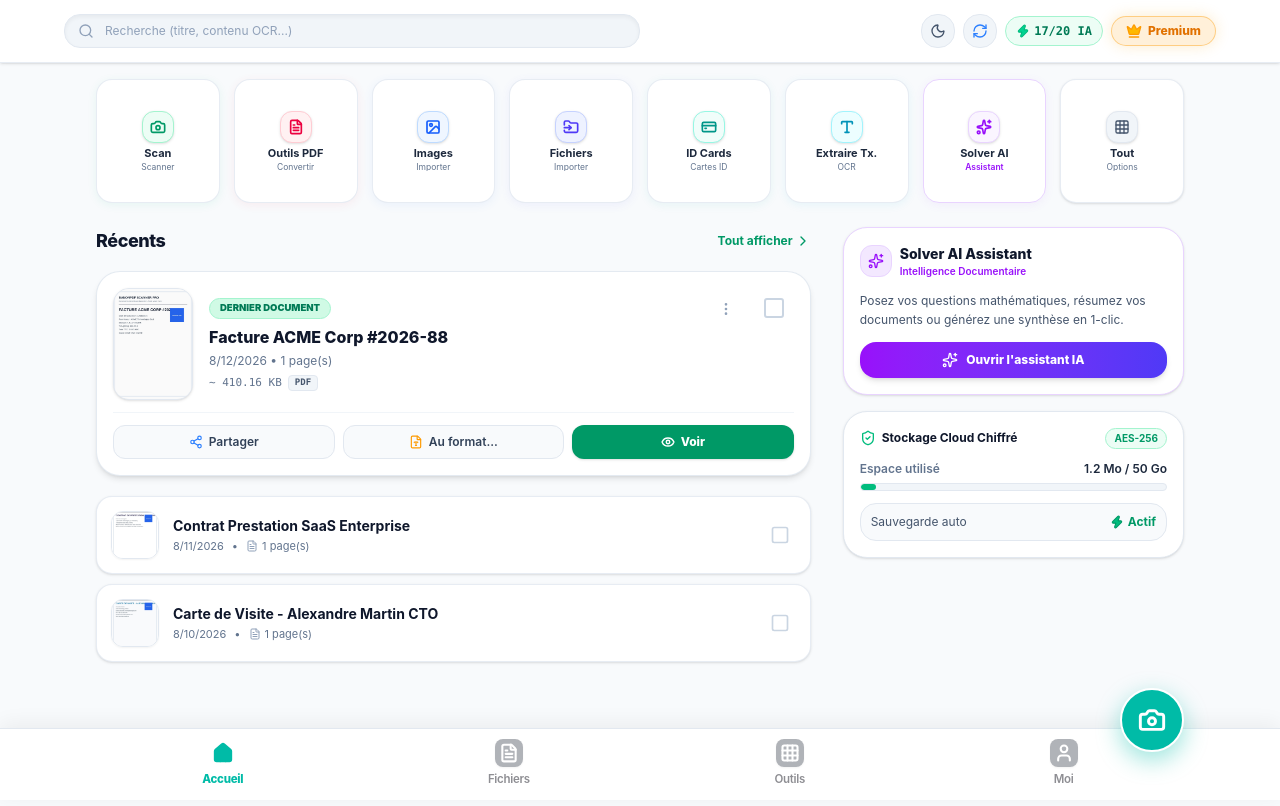
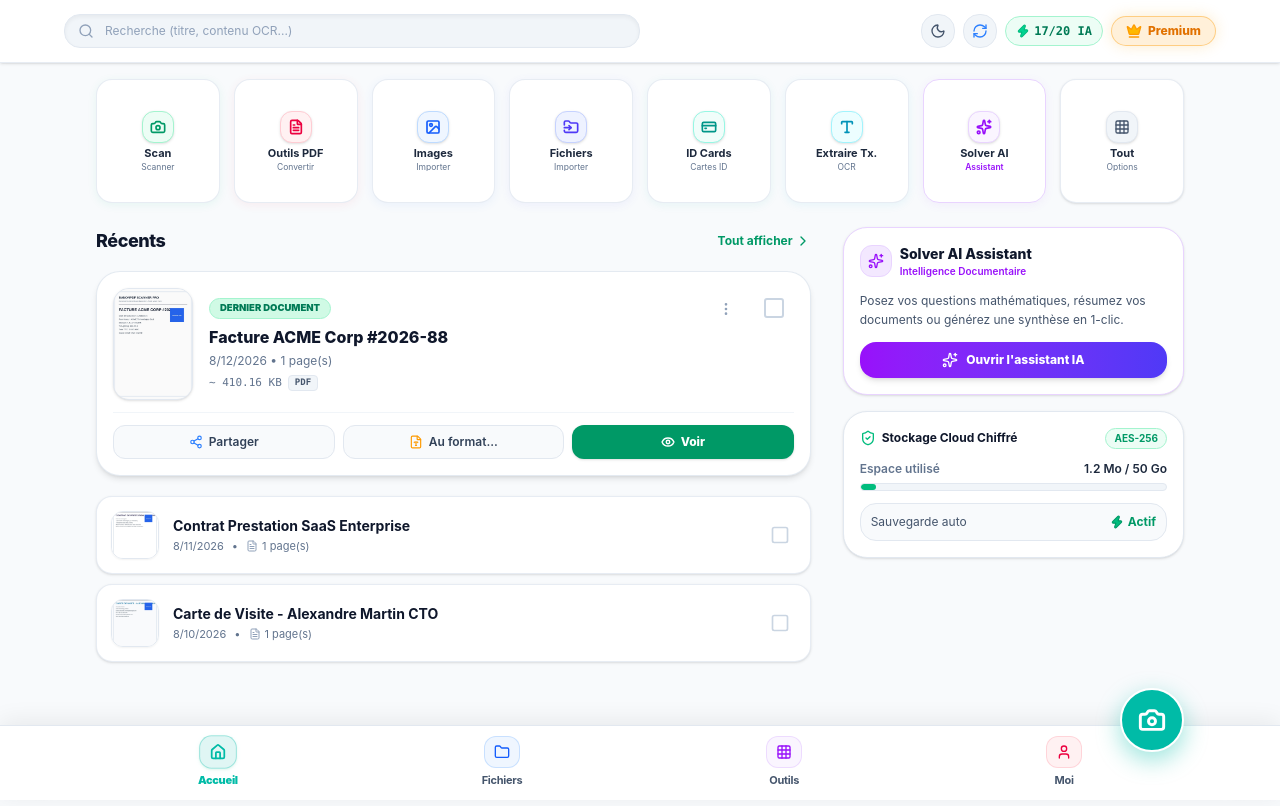
Before and after one commit to elyseebanon7-ux/BanonPDF, a React (Vite) app: page / in a window 1280 px wide. Built offline with nearby package versions, Linux system fonts and the light colour scheme.

Commit message:
feat(ui): 100% automatic AI Vision text transcription & vibrant multi-color bottom navigation bar

```diff
--- a/src/components/BottomNav.tsx
+++ b/src/components/BottomNav.tsx
@@ -1,5 +1,5 @@
 import React from 'react';
-import { Home, FileText, Grid, User } from 'lucide-react';
+import { Home, Folder, Grid, User } from 'lucide-react';
 
 export type MainTab = 'accueil' | 'fichiers' | 'outils' | 'moi';
 
@@ -9,19 +9,81 @@ interface BottomNavProps {
   theme?: 'light' | 'dark';
 }
 
+interface TabConfig {
+  id: MainTab;
+  label: string;
+  icon: React.FC<{ className?: string }>;
+  activeColorLight: string;
+  activeColorDark: string;
+  pillBgLight: string;
+  pillBgDark: string;
+  iconColorLight: string;
+  iconColorDark: string;
+  badgeBgLight: string;
+  badgeBgDark: string;
+}
+
 export const BottomNav: React.FC<BottomNavProps> = ({ activeTab, setActiveTab, theme = 'light' }) => {
-  const tabs: { id: MainTab; label: string; icon: React.FC<{ className?: string }> }[] = [
-    { id: 'accueil', label: 'Accueil', icon: Home },
-    { id: 'fichiers', label: 'Fichiers', icon: FileText },
-    { id: 'outils', label: 'Outils', icon: Grid },
-    { id: 'moi', label: 'Moi', icon: User },
+  const tabs: TabConfig[] = [
+    {
+      id: 'accueil',
+      label: 'Accueil',
+      icon: Home,
+      activeColorLight: 'text-[#00bba7]',
+      activeColorDark: 'text-emerald-400',
+      pillBgLight: 'bg-[#00bba7]/12 border-[#00bba7]/30 shadow-emerald-500/10',
+      pillBgDark: 'bg-emerald-500/20 border-emerald-500/40 shadow-emerald-500/20',
+      iconColorLight: 'text-[#00bba7]',
+      iconColorDark: 'text-emerald-400',
+      badgeBgLight: 'bg-teal-50 text-teal-600 border border-teal-200/80',
+      badgeBgDark: 'bg-teal-950/60 text-teal-300 border border-teal-800/60',
+    },
+    {
+      id: 'fichiers',
+      label: 'Fichiers',
+      icon: Folder,
+      activeColorLight: 'text-blue-600',
+      activeColorDark: 'text-blue-400',
+      pillBgLight: 'bg-blue-500/12 border-blue-500/30 shadow-blue-500/10',
+      pillBgDark: 'bg-blue-500/20 border-blue-500/40 shadow-blue-500/20',
+      iconColorLight: 'text-blue-600',
+      iconColorDark: 'text-blue-400',
+      badgeBgLight: 'bg-blue-50 text-blue-600 border border-blue-200/80',
+      badgeBgDark: 'bg-blue-950/60 text-blue-300 border border-blue-800/60',
+    },
+    {
+      id: 'outils',
+      label: 'Outils',
+      icon: Grid,
+      activeColorLight: 'text-purple-600',
+      activeColorDark: 'text-purple-400',
+      pillBgLight: 'bg-purple-500/12 border-purple-500/30 shadow-purple-500/10',
+      pillBgDark: 'bg-purple-500/20 border-purple-500/40 shadow-purple-500/20',
+      iconColorLight: 'text-purple-600',
+      iconColorDark: 'text-purple-400',
+      badgeBgLight: 'bg-purple-50 text-purple-600 border border-purple-200/80',
+      badgeBgDark: 'bg-purple-950/60 text-purple-300 border border-purple-800/60',
+    },
+    {
+      id: 'moi',
+      label: 'Moi',
+      icon: User,
+      activeColorLight: 'text-rose-600',
+      activeColorDark: 'text-rose-400',
+      pillBgLight: 'bg-rose-500/12 border-rose-500/30 shadow-rose-500/10',
+      pillBgDark: 'bg-rose-500/20 border-rose-500/40 shadow-rose-500/20',
+      iconColorLight: 'text-rose-600',
+      iconColorDark: 'text-rose-400',
+      badgeBgLight: 'bg-rose-50 text-rose-600 border border-rose-200/80',
+      badgeBgDark: 'bg-rose-950/60 text-rose-300 border border-rose-800/60',
+    },
   ];
 
   const isLight = theme === 'light';
 
   return (
-    <div className={`fixed bottom-0 left-0 right-0 z-40 ${isLight ? 'bg-white border-t border-slate-200 shadow-[0_-4px_20px_rgba(0,0,0,0.06)]' : 'bg-slate-900 border-t border-slate-800'} backdrop-blur-xl`}>
-      <nav className="flex items-center justify-around pt-2.5 pb-4 md:pb-3 px-4 max-w-md md:max-w-4xl lg:max-w-6xl mx-auto">
+    <div className={`fixed bottom-0 left-0 right-0 z-40 ${isLight ? 'bg-white/95 border-t border-slate-200 shadow-[0_-4px_25px_rgba(0,0,0,0.07)]' : 'bg-slate-950/95 border-t border-slate-800/80 shadow-[0_-4px_25px_rgba(0,0,0,0.4)]'} backdrop-blur-xl transition-colors duration-200`}>
+      <nav className="flex items-center justify-around pt-2.5 pb-3 px-3 max-w-md md:max-w-4xl lg:max-w-6xl mx-auto">
         {tabs.map((tab) => {
           const Icon = tab.icon;
           const isActive = activeTab === tab.id;
@@ -30,33 +92,43 @@ export const BottomNav: React.FC<BottomNavProps> = ({ activeTab, setActiveTab, t
             <button
               key={tab.id}
               onClick={() => setActiveTab(tab.id)}
-              className="flex flex-col items-center justify-center px-3 group transition-transform active:scale-95 cursor-pointer"
+              className="flex flex-col items-center justify-center px-3 group transition-transform active:scale-90 cursor-pointer"
             >
-              {/* Icon Badge - Matches uploaded CamScanner screenshot */}
+              {/* Icon Container with vibrant colored pill background */}
               <div
-                className={`w-7 h-7 flex items-center justify-center transition-all ${
+                className={`w-9 h-8 rounded-xl flex items-center justify-center transition-all duration-200 ${
                   isActive
                     ? isLight
-                      ? 'text-[#00bba7] scale-110'
-                      : 'text-emerald-400 scale-110'
+                      ? `${tab.pillBgLight} border shadow-sm scale-105`
+                      : `${tab.pillBgDark} border shadow-sm scale-105`
                     : isLight
-                    ? 'bg-[#b0b3b8] text-white rounded-lg shadow-xs group-hover:bg-[#9ca0a6]'
-                    : 'bg-slate-800 text-slate-400 rounded-lg group-hover:text-slate-200'
+                    ? `${tab.badgeBgLight} group-hover:scale-105`
+                    : `${tab.badgeBgDark} group-hover:scale-105`
                 }`}
               >
-                <Icon className={`w-5 h-5 ${isActive ? 'fill-[#00bba7] stroke-[#00bba7] dark:fill-emerald-400 dark:stroke-emerald-400' : 'stroke-[2.5]'}`} />
+                <Icon
+                  className={`w-4 h-4 transition-all duration-200 ${
+                    isActive
+                      ? isLight
+                        ? `${tab.iconColorLight} stroke-[2.5]`
+                        : `${tab.iconColorDark} stroke-[2.5]`
+                      : isLight
+                      ? `${tab.iconColorLight} stroke-[2]`
+                      : `${tab.iconColorDark} stroke-[2]`
+                  }`}
+                />
               </div>
 
-              {/* Label below icon */}
+              {/* Label with signature color */}
               <span
-                className={`text-[11.5px] tracking-tight mt-1 transition-colors ${
+                className={`text-[11px] tracking-tight mt-1 transition-colors duration-200 ${
                   isActive
                     ? isLight
-                      ? 'text-[#00bba7] font-extrabold'
-                      : 'text-emerald-400 font-extrabold'
+                      ? `${tab.activeColorLight} font-black`
+                      : `${tab.activeColorDark} font-black`
                     : isLight
-                    ? 'text-[#8e8e93] font-semibold group-hover:text-slate-700'
-                    : 'text-slate-400 font-semibold group-hover:text-slate-200'
+                    ? 'text-slate-600 font-bold group-hover:text-slate-900'
+                    : 'text-slate-400 font-bold group-hover:text-white'
                 }`}
               >
                 {tab.label}
--- a/src/components/CameraViewfinder.tsx
+++ b/src/components/CameraViewfinder.tsx
@@ -25,8 +25,6 @@ export const CameraViewfinder: React.FC<CameraViewfinderProps> = ({
   const [showRenderChoiceModal, setShowRenderChoiceModal] = useState(false);
   const [pendingPages, setPendingPages] = useState<ScanPage[]>([]);
   const [lastCapturedToast, setLastCapturedToast] = useState<string | null>(null);
-  const [customTypedText, setCustomTypedText] = useState<string>('');
-  const [showTextEditor, setShowTextEditor] = useState<boolean>(false);
   const [isProcessingAction, setIsProcessingAction] = useState<boolean>(false);
   const [activeActionType, setActiveActionType] = useState<'enhance' | 'digitize' | null>(null);
 
@@ -85,10 +83,9 @@ export const CameraViewfinder: React.FC<CameraViewfinderProps> = ({
     try {
       const digitizedPages: ScanPage[] = await Promise.all(
         pagesToProcess.map(async (page) => {
-          const textToUse = customTypedText.trim() || page.ocrText;
           const result = await digitizeTextWithVisionAI(
             page.originalImageUrl || page.processedImageUrl,
-            textToUse
+            page.ocrText
           );
 
           return {
@@ -722,7 +719,6 @@ export const CameraViewfinder: React.FC<CameraViewfinderProps> = ({
               </button>
 
               {/* Bouton 2 : Numériser & Retaper le texte (IA) */}
-              <div className="space-y-2">
               <button
                 onClick={handleDigitizeText}
                 disabled={isProcessingAction}
@@ -738,41 +734,18 @@ export const CameraViewfinder: React.FC<CameraViewfinderProps> = ({
                 <div className="flex-1">
                   <div className="flex items-center justify-between">
                     <h4 className="text-xs font-black text-emerald-300">Numériser & Retaper le texte (IA)</h4>
-                      <span className="px-1.5 py-0.5 rounded text-[9px] font-black bg-emerald-500/30 text-emerald-200 border border-emerald-400/50">OCR + DTP</span>
+                    <span className="px-1.5 py-0.5 rounded text-[9px] font-black bg-emerald-500/30 text-emerald-200 border border-emerald-400/50">100% Auto Vision AI</span>
                   </div>
                   <p className="text-[11px] text-slate-300 leading-snug mt-1">
-                      Extraction OCR Multimodale Vision AI du texte (manuscrit/imprimé), conservation de la structure et rendu dactylographié "mise en page ordinateur".
+                    L'IA analyse automatiquement l'image capturée, extrait tout le texte (manuscrit ou imprimé) et génère une page dactylographiée propre sans filigrane.
                   </p>
                 </div>
               </button>
-
-                {/* Text Editor Accordion for optional manual fine-tuning */}
-                <div className="bg-slate-950/60 border border-slate-800 rounded-xl p-2.5 space-y-2">
-                  <button
-                    type="button"
-                    onClick={() => setShowTextEditor(!showTextEditor)}
-                    className="w-full flex items-center justify-between text-[11px] font-bold text-emerald-400 hover:text-emerald-300 cursor-pointer"
-                  >
-                    <span>✏️ Éditer / Ajuster le texte à retranscrire</span>
-                    <span className="text-[10px] text-slate-500">{showTextEditor ? 'Fermer ▲' : 'Ouvrir ▼'}</span>
-                  </button>
-
-                  {showTextEditor && (
-                    <textarea
-                      value={customTypedText}
-                      onChange={(e) => setCustomTypedText(e.target.value)}
-                      placeholder="Saisissez ou modifiez ici le texte présent sur la photo..."
-                      className="w-full h-24 bg-slate-900 border border-slate-700 rounded-lg p-2 text-xs text-slate-200 placeholder-slate-500 focus:outline-none focus:border-emerald-500 resize-none"
-                    />
-                  )}
-                </div>
-              </div>
             </div>
 
             <button
               onClick={() => {
                 setShowRenderChoiceModal(false);
-                setShowTextEditor(false);
               }}
               disabled={isProcessingAction}
               className="w-full py-2.5 text-center text-xs font-bold text-slate-400 hover:text-white cursor-pointer"
```
Also changed, not shown: 1 other file (tests, documents, lock files or other folders). Lines whose indentation alone changed are shown as unchanged.
